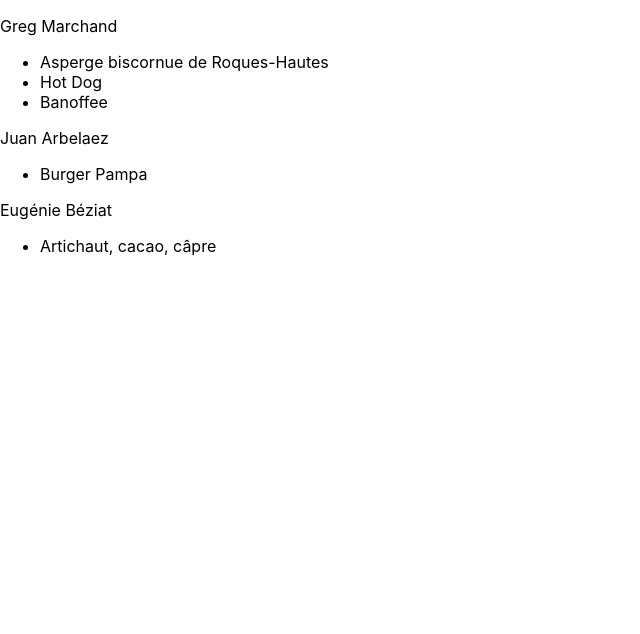
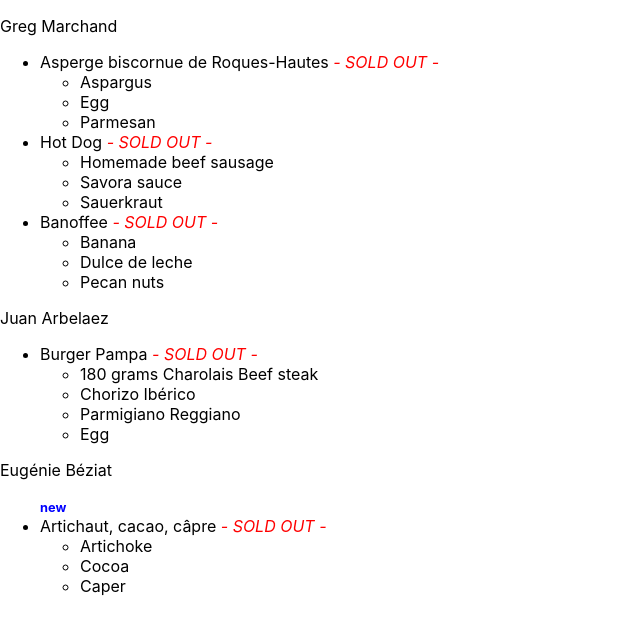
Before and after one commit to habibHadjar/tuto-next, a Next.js app: page / in a window 1280 px wide. Shown: the top 634 px of the page, without its empty margins (0-640 px from the left). Built offline with nearby package versions, Linux system fonts and the light colour scheme.

Commit message:
ingredients

```diff
--- a/components/Chefs/Chef.js
+++ b/components/Chefs/Chef.js
@@ -1,16 +1,17 @@
-import React from 'react';
+import React from 'react'
+import Dish from '../Dish/Dish'
 
-const Chef = (props) => {
+const Chef = ({ id, name, dishes }) => {
     return (
         <>
-            <p key={props.id}>{props.name}</p>
+            <p key={id}>{name}</p>
             <ul>
-                {props.dishes.map(dish => {
-                    return <li key={dish.id}>{dish.name}</li>
-                })}
+                {dishes.map( dish => (
+                    <Dish key={dish.id} {...dish} />
+                ))}
             </ul>
         </>
-    );
+    )
 }
 
-export default Chef;
+export default Chef
--- a/components/Dish/Dish.js
+++ b/components/Dish/Dish.js
@@ -1,11 +1,21 @@
-import React from 'react';
+import React from 'react'
 
-const Dish = () => {
+const Dish = (props) => {
+    const ingredientsList = props.ingredients.map(ingredient => {
+        return <li key={ingredient}>{ingredient}</li>
+    })
+
+    let newSticker, soldOutSticker
+    props.isNew ? newSticker = <span className="badge badge-primary"><strong style={{ fontSize: '0.8rem', color: 'blue' }}>new</strong></span> : null
+    props.isSold ? soldOutSticker = <span className="badge badge-primary"><em style={{ color: 'red' }}> - SOLD OUT - </em></span> : null
     return (
-        <div>
-
-        </div>
-    );
+        <>
+            {newSticker}<li key={props.id}> {props.name} {soldOutSticker}</li>
+            <ul>
+                {ingredientsList}
+            </ul>
+        </>
+    )
 }
 
-export default Dish;
+export default Dish
```
